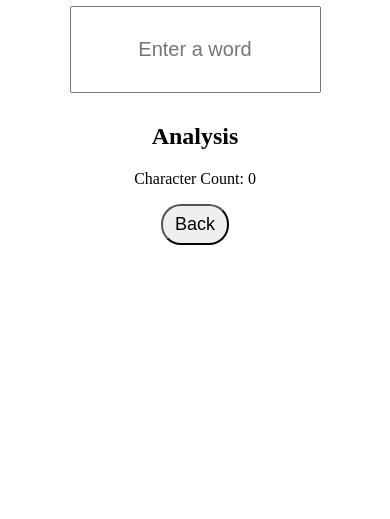
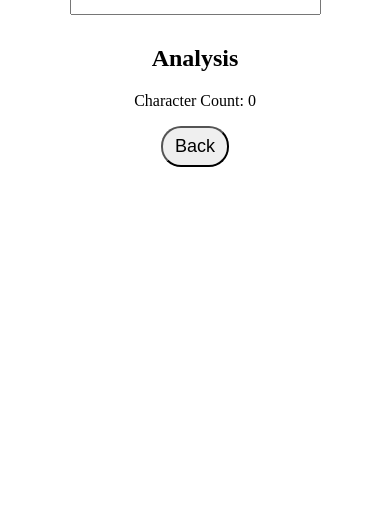
Before and after one commit to BHATTz/VocalXpressZ, a plain HTML site: page templates/word.html in a window 390 px wide. Shown: the part 325-844 px from the top of the page. Drawn offline with Linux system fonts and the light colour scheme.

Commit message:
Update word.css

```diff
--- a/css/word.css
+++ b/css/word.css
@@ -34,7 +34,7 @@ button {
 /* Responsive styles */
 @media (max-width: 768px) {
   body {
-    margin-top: 70%;
+    margin-top: 50%;
   }
 
   input {
@@ -51,7 +51,7 @@ button {
 
 @media (max-width: 480px) {
   body {
-    margin-top: 70%;
+    margin-top: 50%;
   }
 
   input {
```
